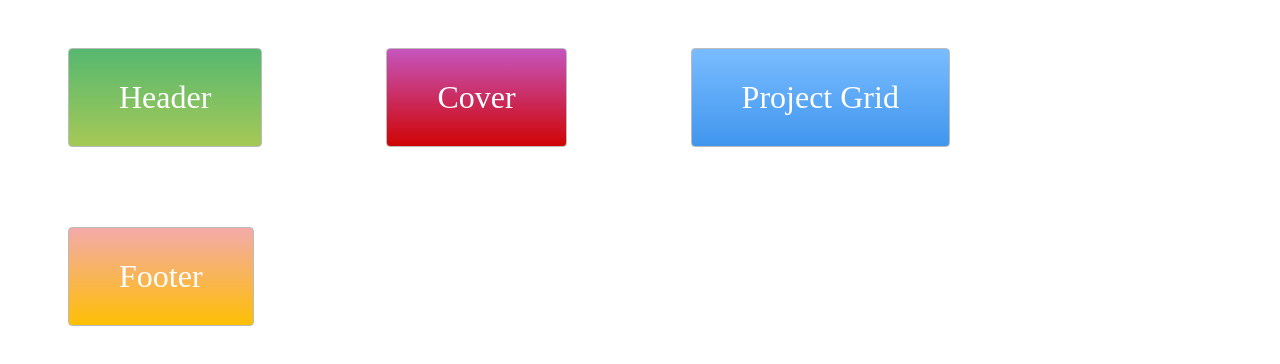
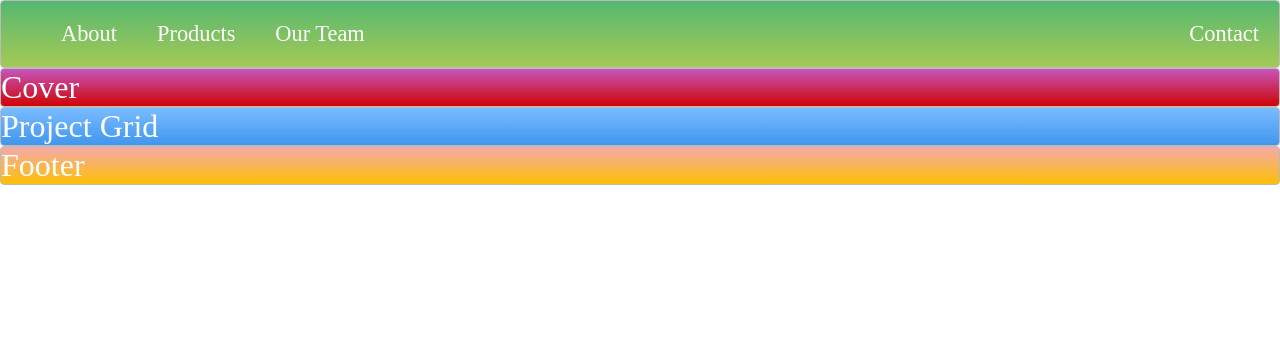
Before and after one commit to josemenis/Udemy-Web-Dev-Stuff, a plain HTML site: page html/cssLayout.html in a window 1280 px wide. Drawn offline with Linux system fonts and the light colour scheme.

Commit message:
Nav bar exercise with css flex and grid in progress

```diff
--- a/css/cssLayout.css
+++ b/css/cssLayout.css
@@ -1,8 +1,13 @@
+body {
+    margin: auto 0;
+}
 .zone {
+    /*
     padding:30px 50px;
     margin:40px 60px;
+    */
     cursor:pointer;
-    display:inline-block;
+    /* display:inline-block; */
     color:#FFF;
     font-size:2em;
     border-radius:4px;
@@ -15,6 +20,27 @@
     -moz-box-shadow:rgba(0,0,0,0.8) 0px 5px 15px, inset rgba(0,0,0,0.15) 0px -10px 20px;
     -o-box-shadow:rgba(0,0,0,0.8) 0px 5px 15px, inset rgba(0,0,0,0.15) 0px -10px 20px;
     box-shadow:rgba(0,0,0,0.8) 0px 5px 15px, inset rgba(0,0,0,0.15) 0px -10px 20px;
+}
+
+/* Navigation Bar */
+.main-nav {
+    display: flex;
+    list-style: none;
+    font-size: 0.7em;
+    margin: 0;
+}
+
+.push {
+    margin-left: auto;
+}
+
+li {
+    padding: 20px;
+}
+
+a {
+    color: white;
+    text-decoration: none;
 }
 
 /*https://paulund.co.uk/how-to-create-shiny-css-buttons*/
--- a/html/cssLayout.html
+++ b/html/cssLayout.html
@@ -5,7 +5,14 @@
   <link rel="stylesheet" type="text/css" href="../css/cssLayout.css">
 </head>
 <body>
-  <div class="zone green">Header</div>
+    <nav class="zone green flexbox">
+        <ul class="main-nav">
+            <li><a href="#">About</a></li>
+            <li><a href="#">Products</a></li>
+            <li><a href="#">Our Team</a></li>
+            <li class="push"><a href="#">Contact</a></li>
+        </ul>
+      </nav>
   <div class="zone red">Cover</div>
   <div class="zone blue">Project Grid</div>
   <div class="zone yellow">Footer</div>
```
